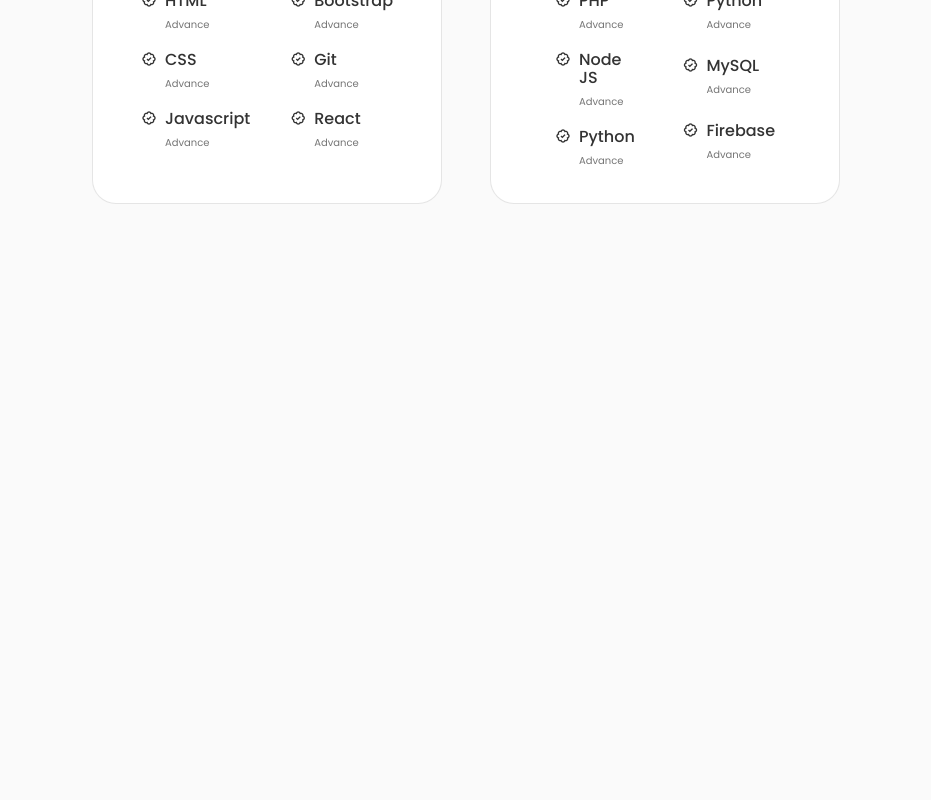
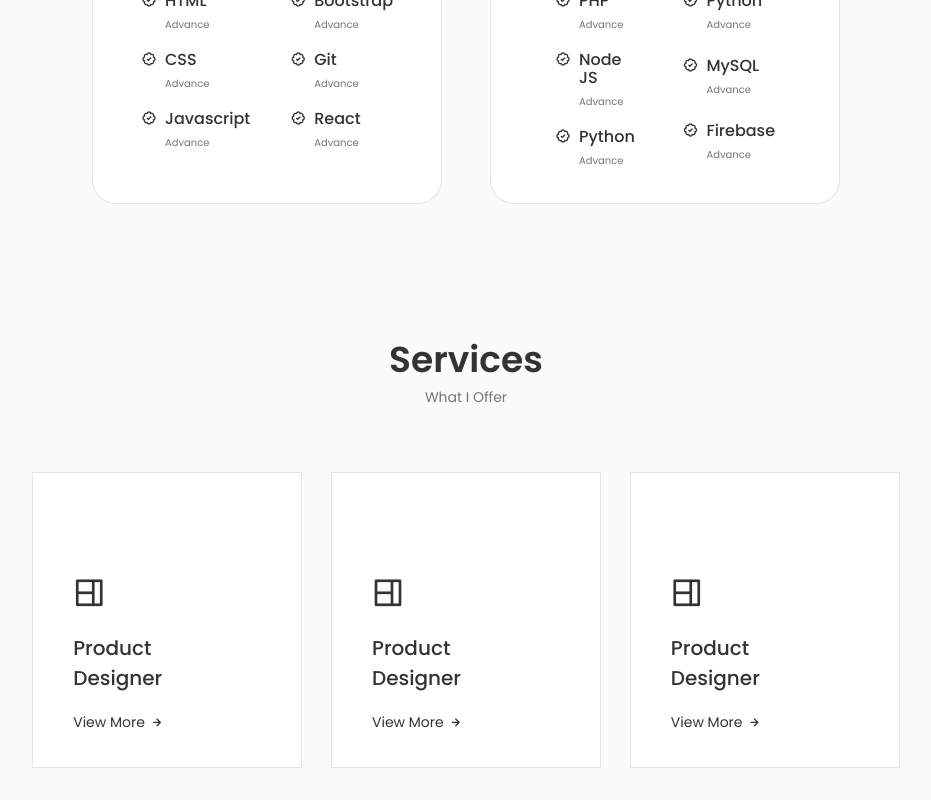
Before and after one commit to rdy24/my-portfolio-website, a React (Create React App) app: page / in a window 1280 px wide. Shown: the part 1683-2483 px from the top of the page, without its empty margins (174-1105 px from the left). Before the commit the page ends 1919 px from the top, so only its background shows below. Built offline with nearby package versions, Linux system fonts and the light colour scheme.

Commit message:
make service

```diff
--- a/src/App.js
+++ b/src/App.js
@@ -2,6 +2,7 @@
 import About from "./components/about/About";
 import Header from "./components/header/Header";
 import Home from "./components/home/Home";
+import Services from "./components/services/Services";
 import Skills from "./components/skills/Skills";
 
 function App() {
@@ -12,6 +13,7 @@
 				<Home />
 				<About />
 				<Skills />
+				<Services />
 			</main>
 		</>
 	);
--- /dev/null
+++ b/src/components/services/Services.jsx
@@ -0,0 +1,186 @@
+import React, { useState } from "react";
+import "./services.css";
+
+const Services = () => {
+	const [toggleState, setToggleState] = useState(0);
+
+	const toggleTab = (index) => {
+		setToggleState(index);
+	};
+	return (
+		<section className="services section" id="services">
+			<h2 className="section__title">Services</h2>
+			<span className="section__subtitle">What I Offer</span>
+
+			<div className="services__container container grid">
+				<div className="services__content">
+					<div>
+						<i className="uil uil-web-grid services__icon"></i>
+						<h3 className="services__title">
+							Product <br /> Designer
+						</h3>
+					</div>
+					<span className="services__button" onClick={() => toggleTab(1)}>
+						View More{" "}
+						<i className="uil uil-arrow-right services__button-icon"></i>
+					</span>
+
+					<div
+						className={
+							toggleState === 1
+								? "services__modal active-modal"
+								: "services__modal"
+						}
+					>
+						<div className="services__modal-content">
+							<i
+								className="uil uil-times services__modal-close"
+								onClick={() => toggleTab(0)}
+							></i>
+							<h3 className="services__modal-title">Develope</h3>
+							<p className="services__modal-description">
+								Service with more than 3 years of experience.Providing quality
+								work to clients and companies.
+							</p>
+
+							<ul className="services__modal-services grid">
+								<li className="services__modal-service">
+									<i className="uil uil-check-circle services__modal-icon"></i>
+									<p className="services__modal-info">Web page development.</p>
+								</li>
+								<li className="services__modal-service">
+									<i className="uil uil-check-circle services__modal-icon"></i>
+									<p className="services__modal-info">Web page development.</p>
+								</li>
+								<li className="services__modal-service">
+									<i className="uil uil-check-circle services__modal-icon"></i>
+									<p className="services__modal-info">Web page development.</p>
+								</li>
+								<li className="services__modal-service">
+									<i className="uil uil-check-circle services__modal-icon"></i>
+									<p className="services__modal-info">Web page development.</p>
+								</li>
+								<li className="services__modal-service">
+									<i className="uil uil-check-circle services__modal-icon"></i>
+									<p className="services__modal-info">Web page development.</p>
+								</li>
+							</ul>
+						</div>
+					</div>
+				</div>
+				<div className="services__content">
+					<div>
+						<i className="uil uil-web-grid services__icon"></i>
+						<h3 className="services__title">
+							Product <br /> Designer
+						</h3>
+					</div>
+					<span className="services__button" onClick={() => toggleTab(2)}>
+						View More{" "}
+						<i className="uil uil-arrow-right services__button-icon"></i>
+					</span>
+
+					<div
+						className={
+							toggleState === 2
+								? "services__modal active-modal"
+								: "services__modal"
+						}
+					>
+						<div className="services__modal-content">
+							<i
+								className="uil uil-times services__modal-close"
+								onClick={() => toggleTab(0)}
+							></i>
+							<h3 className="services__modal-title">Develope</h3>
+							<p className="services__modal-description">
+								Service with more than 3 years of experience.Providing quality
+								work to clients and companies.
+							</p>
+
+							<ul className="services__modal-services grid">
+								<li className="services__modal-service">
+									<i className="uil uil-check-circle services__modal-icon"></i>
+									<p className="services__modal-info">Web page development.</p>
+								</li>
+								<li className="services__modal-service">
+									<i className="uil uil-check-circle services__modal-icon"></i>
+									<p className="services__modal-info">Web page development.</p>
+								</li>
+								<li className="services__modal-service">
+									<i className="uil uil-check-circle services__modal-icon"></i>
+									<p className="services__modal-info">Web page development.</p>
+								</li>
+								<li className="services__modal-service">
+									<i className="uil uil-check-circle services__modal-icon"></i>
+									<p className="services__modal-info">Web page development.</p>
+								</li>
+								<li className="services__modal-service">
+									<i className="uil uil-check-circle services__modal-icon"></i>
+									<p className="services__modal-info">Web page development.</p>
+								</li>
+							</ul>
+						</div>
+					</div>
+				</div>
+				<div className="services__content">
+					<div>
+						<i className="uil uil-web-grid services__icon"></i>
+						<h3 className="services__title">
+							Product <br /> Designer
+						</h3>
+					</div>
+					<span className="services__button" onClick={() => toggleTab(3)}>
+						View More{" "}
+						<i className="uil uil-arrow-right services__button-icon"></i>
+					</span>
+
+					<div
+						className={
+							toggleState === 3
+								? "services__modal active-modal"
+								: "services__modal"
+						}
+					>
+						<div className="services__modal-content">
+							<i
+								className="uil uil-times services__modal-close"
+								onClick={() => toggleTab(0)}
+							></i>
+							<h3 className="services__modal-title">Develope</h3>
+							<p className="services__modal-description">
+								Service with more than 3 years of experience.Providing quality
+								work to clients and companies.
+							</p>
+
+							<ul className="services__modal-services grid">
+								<li className="services__modal-service">
+									<i className="uil uil-check-circle services__modal-icon"></i>
+									<p className="services__modal-info">Web page development.</p>
+								</li>
+								<li className="services__modal-service">
+									<i className="uil uil-check-circle services__modal-icon"></i>
+									<p className="services__modal-info">Web page development.</p>
+								</li>
+								<li className="services__modal-service">
+									<i className="uil uil-check-circle services__modal-icon"></i>
+									<p className="services__modal-info">Web page development.</p>
+								</li>
+								<li className="services__modal-service">
+									<i className="uil uil-check-circle services__modal-icon"></i>
+									<p className="services__modal-info">Web page development.</p>
+								</li>
+								<li className="services__modal-service">
+									<i className="uil uil-check-circle services__modal-icon"></i>
+									<p className="services__modal-info">Web page development.</p>
+								</li>
+							</ul>
+						</div>
+					</div>
+				</div>
+			</div>
+		</section>
+	);
+};
+
+export default Services;
--- /dev/null
+++ b/src/components/services/services.css
@@ -0,0 +1,162 @@
+.services__container {
+	grid-template-columns: repeat(3, 270px);
+	justify-content: center;
+	column-gap: 1.8rem;
+}
+
+.services__content {
+	position: relative;
+	border: 1px solid rgba(0, 0, 0, 0.1);
+	background-color: var(--container-color);
+	padding: 6rem 0 2rem 2.5rem;
+}
+
+.services__icon {
+	display: block;
+	font-size: 2rem;
+	color: var(--title-color);
+	margin-bottom: var(--mb-1);
+}
+
+.services__title {
+	font-size: var(--h3-font-size);
+	margin-bottom: var(--mb-1);
+	font-weight: var(--font-medium);
+}
+
+.services__button {
+	color: var(--title-color);
+	font-size: var(--small-font-size);
+	display: inline-flex;
+	align-items: center;
+	column-gap: 0.25rem;
+	cursor: pointer;
+}
+
+.services__button-icon {
+	font-size: 1rem;
+	transition: 0.3s;
+}
+
+.services__button:hover .services__button-icon {
+	transform: translateX(0.25rem);
+}
+
+.services__modal {
+	position: fixed;
+	top: 0;
+	left: 0;
+	right: 0;
+	bottom: 0;
+	background-color: rgba(0, 0, 0, 0.3);
+	z-index: var(--z-modal);
+	display: flex;
+	justify-content: center;
+	align-items: center;
+	padding: 0 1rem;
+	opacity: 0;
+	visibility: hidden;
+	transition: 0.3s;
+}
+
+.services__modal-content {
+	width: 500px;
+	position: relative;
+	background-color: var(--container-color);
+	padding: 4.5rem 2.5rem 2.5rem;
+	border-radius: 1.5rem;
+}
+
+.services__modal-close {
+	position: absolute;
+	top: 1.5rem;
+	right: 1.5rem;
+	font-size: 1.5rem;
+	cursor: pointer;
+	color: var(--title-color);
+}
+
+.services__modal-title,
+.services__modal-description {
+	text-align: center;
+}
+
+.services__modal-title {
+	font-size: var(--h3-font-size);
+	margin-bottom: var(--mb-1);
+	font-weight: var(--font-medium);
+}
+
+.services__modal-description {
+	font-size: var(--small-font-size);
+	margin-bottom: var(--mb-2);
+	padding: 0 3.5rem;
+}
+
+.services__modal-services {
+	row-gap: 0.75rem;
+}
+
+.services__modal-service {
+	display: flex;
+	align-items: center;
+	column-gap: 0.5rem;
+}
+
+.services__modal-icon {
+	font-size: 1.25rem;
+	color: var(--title-color);
+}
+
+.services__modal-info {
+	font-size: var(--small-font-size);
+}
+
+.active-modal {
+	opacity: 1;
+	visibility: visible;
+}
+
+/*=============== BREAKPOINTS ===============*/
+/* For large devices */
+@media screen and (max-width: 992px) {
+	.services__container {
+		grid-template-columns: repeat(3, 210px);
+	}
+}
+
+/* For medium devices */
+@media screen and (max-width: 768px) {
+	.services__container {
+		grid-template-columns: repeat(2, 1fr);
+	}
+
+	.services__content {
+		padding: 3.5rem 0.5rem 1.25rem 1.5rem;
+	}
+
+	.services__icon {
+		font-size: 1.5rem;
+	}
+}
+
+@media screen and (max-width: 576px) {
+	.services__modal-content {
+		padding: 4rem 2rem 2rem;
+	}
+
+	.services__modal-description {
+		padding: 0;
+	}
+}
+
+/* For small devices */
+@media screen and (max-width: 350px) {
+	.services__container {
+		grid-template-columns: max-content;
+	}
+
+	.services__content {
+		padding-right: 6rem;
+	}
+}
```
